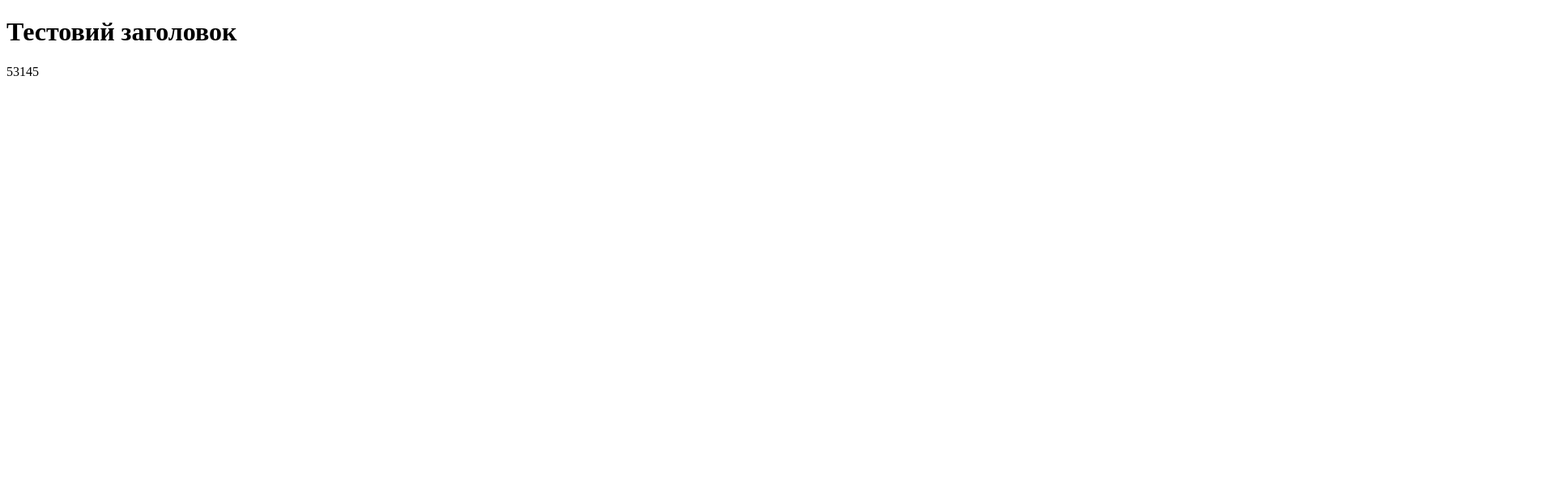
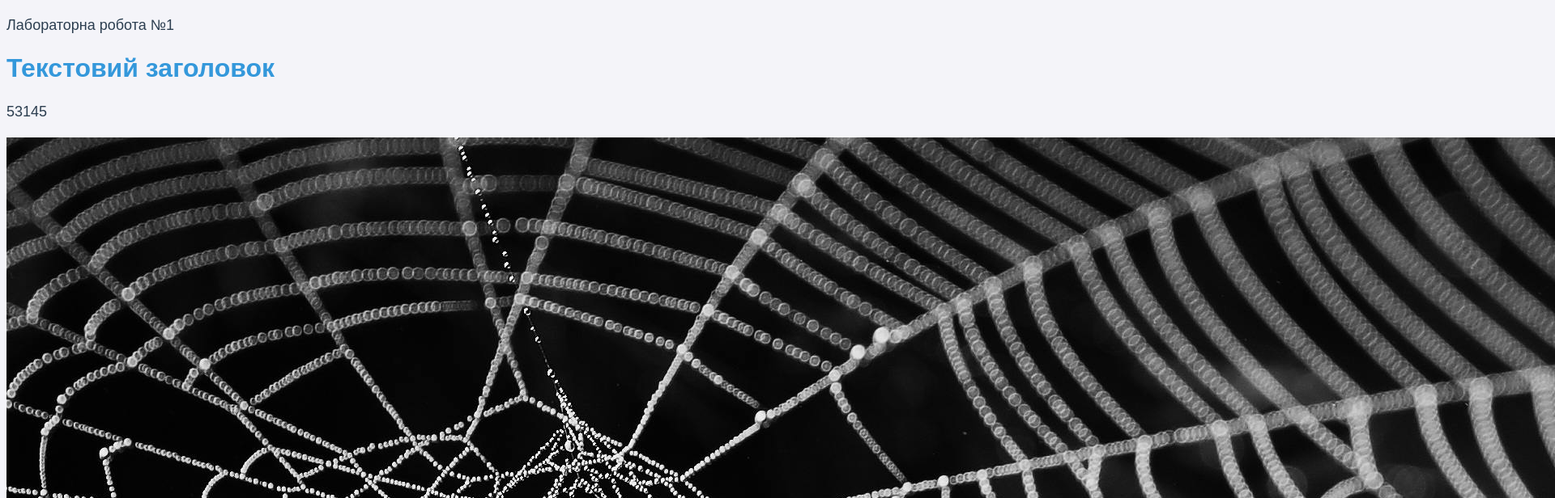
Before and after one commit to sofiiapokhna-rgb/pm_22_13, a website: page src/app/index.html in a window 1280 px wide. Shown: the top 616 px of the page at 81% size, 1920 px wide, since content can reach past the window. Drawn offline with nearby package versions, Linux system fonts and the light colour scheme; files that its build step writes are made by us from their sources.

Commit message:
feat: setup Gulp tasks, add HTML components, SCSS styles, JS script and images

```diff
--- a/src/app/components/_header.html
+++ b/src/app/components/_header.html
@@ -0,0 +1,3 @@
+<header>
+    <p>Лабораторна робота №1</p>
+</header>
--- a/src/app/index.html
+++ b/src/app/index.html
@@ -3,9 +3,15 @@
 <head>
     <meta charset="UTF-8">
     <title>Lab1</title>
+    <link rel="stylesheet" href="css/style.css">
 </head>
 <body>
-    <h1>Тестовий заголовок</h1>
+    @@include('components/_header.html')
+
+    <h1>Текстовий заголовок</h1>
     <p>53145</p>
+    <img src="imgs/Павутина.jpg">
+    <img src="imgs/image.png">
+    <script src="js/main.min.js"></script>
 </body>
 </html>
--- a/src/app/js/main.js
+++ b/src/app/js/main.js
@@ -0,0 +1 @@
+console.log('JS підключено та працює!');
--- /dev/null
+++ b/src/app/scss/style.scss
@@ -0,0 +1,17 @@
+$primary-color: #3498db;
+$text-color: #2c3e50;
+
+body{
+    font-family: Arial, sans-serif;
+    background-color: #f4f4f9;
+    color: $text-color;
+
+    h1{
+        color: $primary-color;
+    }
+
+    p{
+        font-size: 18px;
+        line-height: 1.5;
+    }
+}
```
Also changed, not shown: gulpfile.js (+9 -5 lines), src/app/imgs/image.png (added), src/app/imgs/Павутина.jpg (added).
